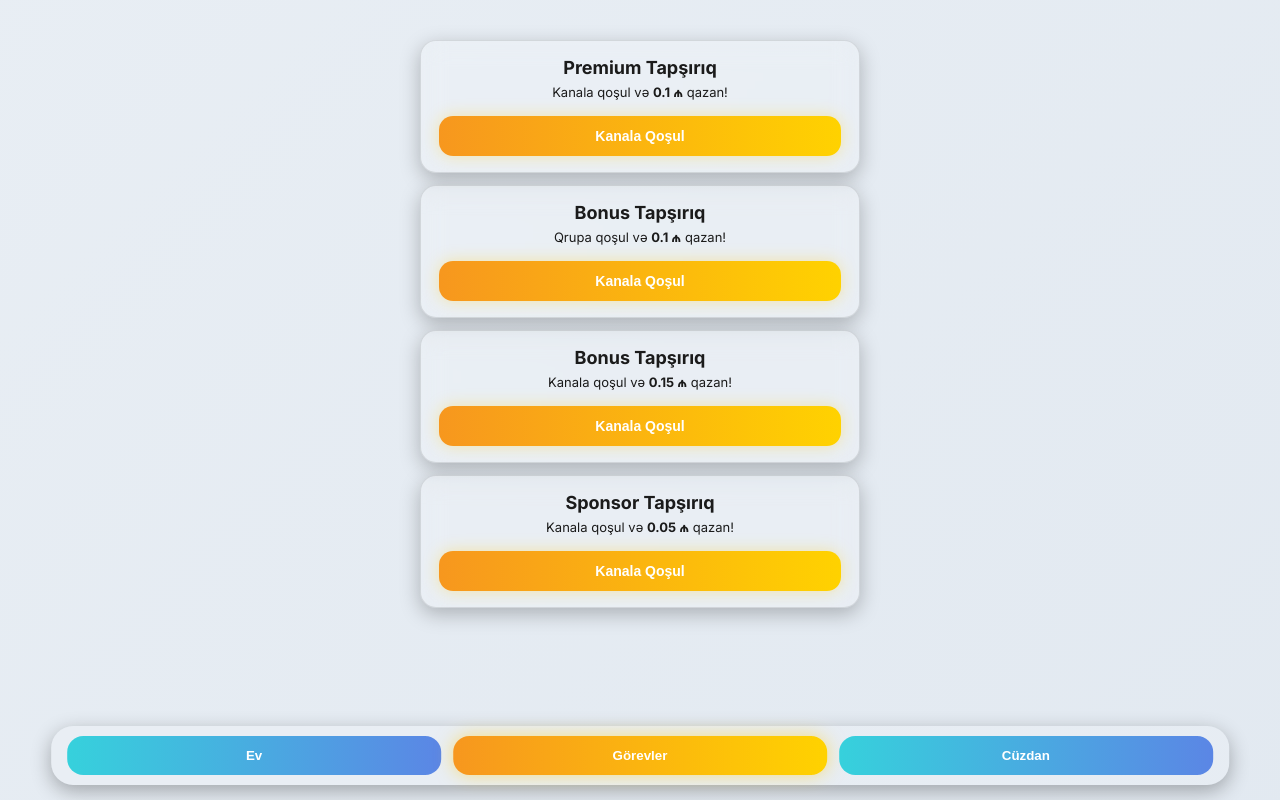
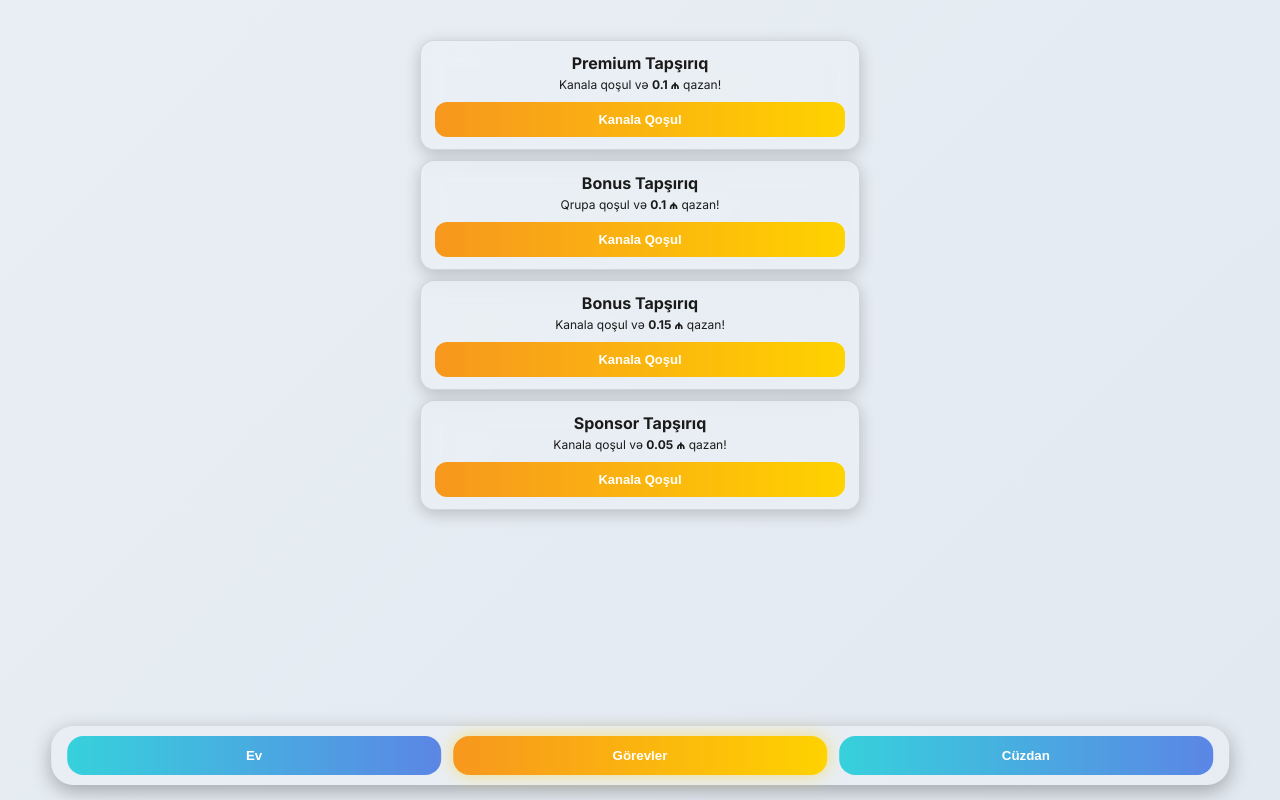
Before and after one commit to TuRaL14688/Qazanc, a plain HTML site: page index.html in a window 1280 px wide. Both pictures are taken after a click on the button "Görevler". Drawn offline with Linux system fonts and the light colour scheme.

Commit message:
index.html

```diff
--- a/index.html
+++ b/index.html
@@ -56,7 +56,7 @@ body{
 .balance-card .amount{font-size:32px;font-weight:700;margin-top:5px;color:var(--text-dark);text-shadow:0 2px 5px rgba(0,0,0,0.1);}
 .balance-card .usd{font-size:14px;color:#555;margin-top:4px;}
 
-.ad-card, .task-card{
+.ad-card{
   background:var(--card-bg);
   border-radius:16px;
   padding:16px 18px;
@@ -66,8 +66,37 @@ body{
   border:1px solid var(--card-border);
   margin-bottom:12px;
 }
-.ad-card h2, .task-card h2{font-size:18px;color:var(--text-dark);margin-bottom:6px;}
-.ad-card p, .task-card p{margin:4px 0;color:var(--text-dark);font-size:13px;}
+.ad-card h2{font-size:18px;color:var(--text-dark);margin-bottom:6px;}
+.ad-card p{margin:4px 0;color:var(--text-dark);font-size:13px;}
+
+.task-card{
+  background:var(--card-bg);
+  border-radius:14px;
+  padding:12px 14px;
+  text-align:center;
+  box-shadow:0 4px 16px rgba(0,0,0,0.2);
+  backdrop-filter:blur(12px);
+  border:1px solid var(--card-border);
+  margin-bottom:10px;
+}
+.task-card h2{font-size:16px;color:var(--text-dark);margin-bottom:4px;}
+.task-card p{margin:2px 0;color:var(--text-dark);font-size:12px;}
+.task-card button{
+  width:100%;
+  margin-top:8px;
+  padding:10px;
+  font-size:13px;
+  font-weight:700;
+  border:none;
+  border-radius:12px;
+  background:linear-gradient(90deg,#f7971e,#ffd200);
+  color:var(--text-light);
+  cursor:pointer;
+  transition:0.3s;
+}
+.task-card button:hover{transform:scale(1.03);box-shadow:0 0 20px rgba(255,210,50,0.6);}
+.task-card button.completed{background:gray !important;box-shadow:none !important;cursor:not-allowed !important;pointer-events:none !important;opacity:0.55;}
+
 .stats{display:flex;justify-content:space-around;margin-top:12px;}
 .stat{background:rgba(0,0,0,0.05);border-radius:10px;padding:10px 16px;}
 .stat span{display:block;font-size:16px;font-weight:700;color:var(--text-dark);}
@@ -75,7 +104,7 @@ body{
 .progress{height:10px;background:rgba(0,0,0,0.08);border-radius:6px;overflow:hidden;margin-top:12px;}
 .progress-fill{height:100%;background:#4ADE80;width:0%;transition:width .4s;}
 
-.ad-btn, .task-card button{
+.ad-btn{
   width:100%;
   margin-top:12px;
   padding:12px;
@@ -86,15 +115,10 @@ body{
   color:var(--text-light);
   cursor:pointer;
   transition:0.3s;
-}
-.ad-btn{
   background:linear-gradient(90deg,var(--btn-gradient-start),var(--btn-gradient-end));
   box-shadow:0 0 16px var(--btn-shadow);
 }
 .ad-btn:hover:not(.waiting){transform:scale(1.03);box-shadow:0 0 20px var(--btn-shadow);}
-.task-card button{background:linear-gradient(90deg,#f7971e,#ffd200);box-shadow:0 0 16px rgba(255,210,50,0.4);}
-.task-card button:hover{transform:scale(1.03);box-shadow:0 0 20px rgba(255,210,50,0.6);}
-.task-card button.completed{background:gray !important;box-shadow:none !important;cursor:not-allowed !important;pointer-events:none !important;opacity:0.55;}
 
 .menu{position:fixed;bottom:15px;left:50%;transform:translateX(-50%);width:92%;display:flex;justify-content:space-around;background:rgba(255,255,255,0.15);padding:10px;border-radius:22px;box-shadow:0 6px 20px rgba(0,0,0,.3);}
 .menu button{flex:1;margin:0 6px;padding:12px;border:none;border-radius:16px;background:linear-gradient(90deg,#36D1DC,#5B86E5);color:#fff;font-weight:700;transition:0.3s;}
@@ -195,7 +219,6 @@ body{
 </div>
 
 <script>
-// Local Storage & balans
 const LIMIT = 100, REWARD = 0.005;
 const BAL_KEY='bal',COUNT_KEY='cnt',RESET_KEY='resetTime';
 const JOIN_KEY='joined',JOIN_KEY2='joined2',JOIN_KEY3='joined3',JOIN_KEY4='joined4';
@@ -268,13 +291,13 @@ if(localStorage.getItem(JOIN_KEY2)){joinBtn2.textContent='Tamamlandı';joinBtn2.
 joinBtn2.onclick=()=>{if(localStorage.getItem(JOIN_KEY2))return;bal+=0.1;safeSet(BAL_KEY,bal);localStorage.setItem(JOIN_KEY2,'1');joinBtn2.textContent='Tamamlandı';joinBtn2.classList.add('completed');joinBtn2.disabled=true;window.open('https://t.me/qazancazchat','_blank');update();}
 const joinBtn3=document.getElementById('joinBtn3');
 if(localStorage.getItem(JOIN_KEY3)){joinBtn3.textContent='Tamamlandı';joinBtn3.classList.add('completed');joinBtn3.disabled=true;}
-joinBtn3.onclick=()=>{if(localStorage.getItem(JOIN_KEY3))return;bal+=0.15;safeSet(BAL_KEY,bal);localStorage.setItem(JOIN_KEY3,'1');joinBtn3.textContent='Tamamlandı';joinBtn3.classList.add('completed');joinBtn3.disabled=true;window.open('https://t.me/turaldevelopers','_blank');update();}
+joinBtn3.onclick=()=>{if(localStorage.getItem(JOIN_KEY3))return;bal+=0.15;safeSet(BAL_KEY,bal);localStorage.setItem(JOIN_KEY3,'1');joinBtn3.textContent='Tamamlandı';joinBtn3.classList.add ('completed');joinBtn3.disabled=true;window.open('https://t.me/turaldevelopers','_blank');update();}
 const joinBtn4=document.getElementById('joinBtn4');
 if(localStorage.getItem(JOIN_KEY4)){joinBtn4.textContent='Tamamlandı';joinBtn4.classList.add('completed');joinBtn4.disabled=true;}
-joinBtn4.onclick=()=>{if(localStorage.getItem(JOIN_KEY4))return;bal+=0.05;safeSet(BAL_KEY,bal);localStorage.setItem(JOIN_KEY4,'1');joinBtn4.textContent='Tamamlandı';joinBtn4.classList.add('completed');joinBtn4.disabled=true;window.open('https://t.me/ads_reklam69','_blank'); update();}
+joinBtn4.onclick=()=>{if(localStorage.getItem(JOIN_KEY4))return;bal+=0.05;safeSet(BAL_KEY,bal);localStorage.setItem(JOIN_KEY4,'1');joinBtn4.textContent='Tamamlandı';joinBtn4.classList.add('completed');joinBtn4.disabled=true;window.open('https://t.me/ads_reklam69','_blank');update();};
 
 // Page navigation
-function showPage(id,btn){
+function showPage(id, btn){
   document.querySelectorAll('.page').forEach(p=>p.classList.remove('active'));
   document.getElementById(id).classList.add('active');
   document.querySelectorAll('.menu button').forEach(b=>b.classList.remove('active'));
@@ -282,16 +305,15 @@ function showPage(id,btn){
 }
 
 // Cüzdan çıxarış sistemi
-const methods=document.querySelectorAll('.method');
-const form=document.getElementById('form');
-const details=document.getElementById('details');
-const amount=document.getElementById('amount');
-const alertBox=document.getElementById('alert');
-let type='';
+const methods = document.querySelectorAll('.method');
+const form = document.getElementById('form');
+const details = document.getElementById('details');
+const amount = document.getElementById('amount');
+const alertBox = document.getElementById('alert');
+let type = '';
 
-// Minimum çıxarış məbləğləri
-const min={m10:10,azercell:10,bakcell:10,nar:10,bank:10,usdt:17};
-const ph={m10:'10 rəqəmli nömrə',azercell:'050xxxxxxx',bakcell:'055xxxxxxx',nar:'070xxxxxxx',bank:'16 rəqəmli kart nömrəsi',usdt:'TON adresi'};
+const min = { m10:10, azercell:10, bakcell:10, nar:10, bank:10, usdt:17 };
+const ph = { m10:'10 rəqəmli nömrə', azercell:'050xxxxxxx', bakcell:'055xxxxxxx', nar:'070xxxxxxx', bank:'16 rəqəmli kart nömrəsi', usdt:'TON adresi' };
 
 methods.forEach(m=>{
   m.onclick=()=>{
@@ -299,10 +321,10 @@ methods.forEach(m=>{
     document.getElementById('methods').style.display='none';
     form.style.display='block';
     details.placeholder=ph[type];
+    details.value='';
     amount.value='';
-    details.value='';
     alertBox.style.display='none';
-  }
+  };
 });
 
 document.getElementById('backBtn').onclick=()=>{
@@ -313,18 +335,17 @@ document.getElementById('backBtn').onclick=()=>{
 };
 
 document.getElementById('withdrawBtn').onclick=()=>{
-  const det=details.value.trim();
-  const amt=parseFloat(amount.value);
+  const det = details.value.trim();
+  const amt = parseFloat(amount.value);
   alertBox.style.display='none';
 
   if(!type){ showErr('Metod seçin'); return; }
   if(!det){ showErr('Detalları daxil edin'); return; }
-  if(isNaN(amt)||amt<=0){ showErr('Məbləği düzgün daxil edin'); return; }
-  if(amt<min[type]){ showErr(`Minimum məbləğ ${min[type]} AZN`); return; }
-  if(amt>bal){ showErr('Balans kifayət etmir'); return; }
+  if(isNaN(amt) || amt <= 0){ showErr('Məbləği düzgün daxil edin'); return; }
+  if(amt < min[type]){ showErr(`Minimum məbləğ ${min[type]} AZN`); return; }
+  if(amt > bal){ showErr('Balans kifayət etmir'); return; }
 
-  // Balansı çıxmaq
-  bal-=amt;
+  bal -= amt;
   safeSet(BAL_KEY,bal);
   update();
 
@@ -332,7 +353,6 @@ document.getElementById('withdrawBtn').onclick=()=>{
   alertBox.className='alert success';
   alertBox.style.display='block';
 
-  // Formu bağla
   form.style.display='none';
   document.getElementById('methods').style.display='flex';
   type='';
```
